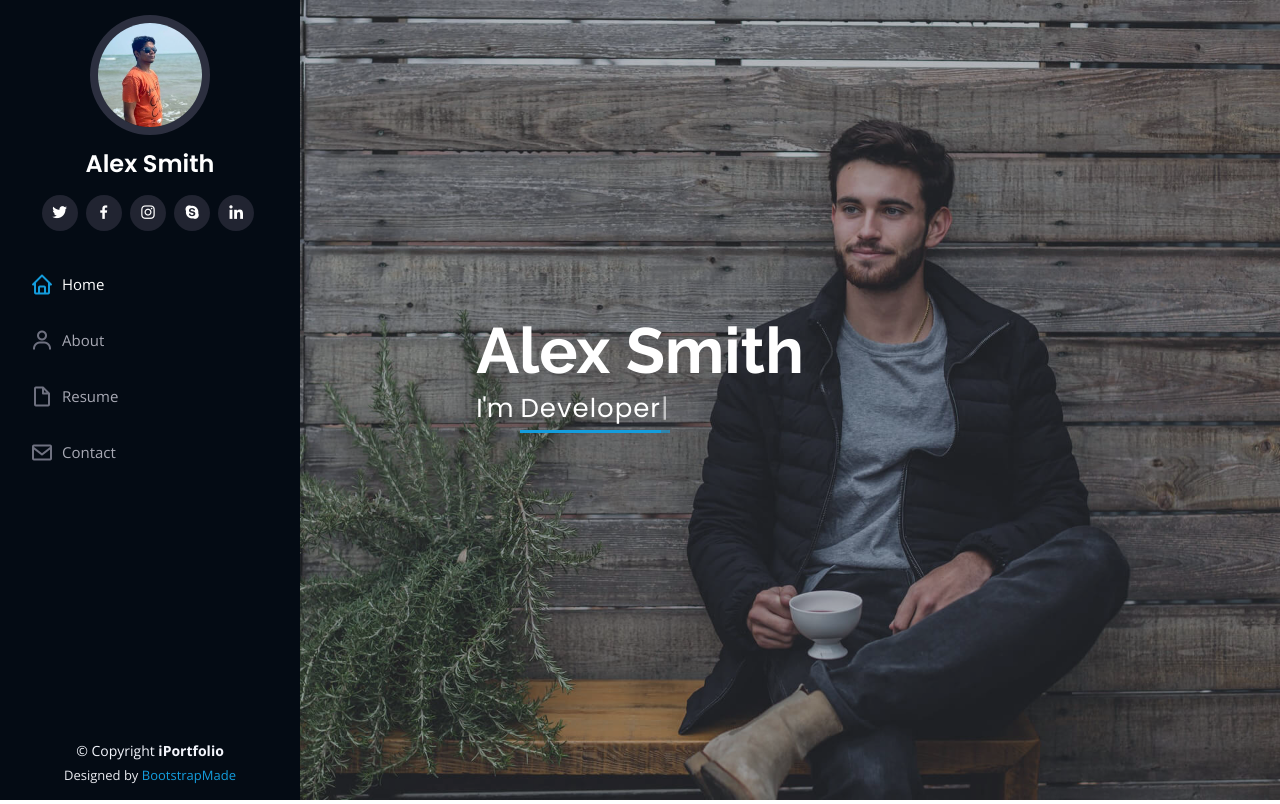
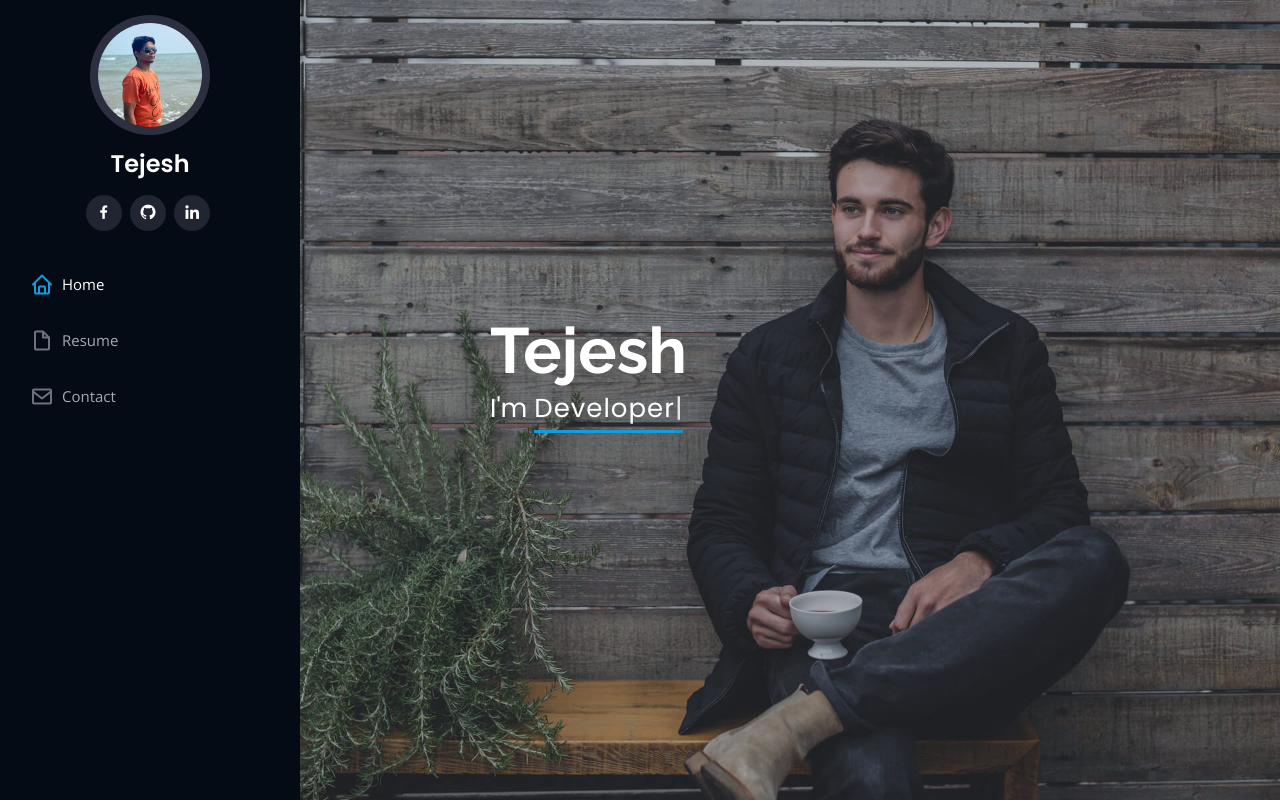
Before and after one commit to tejesh002/tejesh002.github.io, a plain HTML site: page index.html in a window 1280 px wide. Shown: the top 804 px of the page. Drawn offline with nearby package versions, Linux system fonts and the light colour scheme.

Commit message:
removed unwanted in resume

```diff
--- a/index.html
+++ b/index.html
@@ -5,7 +5,7 @@
   <meta charset="utf-8">
   <meta content="width=device-width, initial-scale=1.0" name="viewport">
 
-  <title>iPortfolio Bootstrap Template - Index</title>
+  <title>Resume Tejesh</title>
   <meta content="" name="description">
   <meta content="" name="keywords">
 
@@ -46,20 +46,18 @@
 
       <div class="profile">
         <img src="assets/img/tejesh-img.jpg" alt="" class="img-fluid rounded-circle">
-        <h1 class="text-light"><a href="index.html">Alex Smith</a></h1>
+        <h1 class="text-light"><a href="index.html">Tejesh</a></h1>
         <div class="social-links mt-3 text-center">
-          <a href="#" class="twitter"><i class="bx bxl-twitter"></i></a>
-          <a href="#" class="facebook"><i class="bx bxl-facebook"></i></a>
-          <a href="#" class="instagram"><i class="bx bxl-instagram"></i></a>
-          <a href="#" class="google-plus"><i class="bx bxl-skype"></i></a>
-          <a href="#" class="linkedin"><i class="bx bxl-linkedin"></i></a>
+          <a href="https://www.facebook.com/tejesh.teju.942" class="facebook"><i class="bx bxl-facebook"></i></a>
+          <a href="https://github.com/tejesh002" class="github"><i class="bx bxl-github"></i></a>
+          <a href="https://www.linkedin.com/in/tejesh-pichandi-2322b215a" class="linkedin"><i class="bx bxl-linkedin"></i></a>
         </div>
       </div>
 
       <nav id="navbar" class="nav-menu navbar">
         <ul>
           <li><a href="#hero" class="nav-link scrollto active"><i class="bx bx-home"></i> <span>Home</span></a></li>
-          <li><a href="#about" class="nav-link scrollto"><i class="bx bx-user"></i> <span>About</span></a></li>
+          <!-- <li><a href="#about" class="nav-link scrollto"><i class="bx bx-user"></i> <span>About</span></a></li> -->
           <li><a href="#resume" class="nav-link scrollto"><i class="bx bx-file-blank"></i> <span>Resume</span></a></li>
           <li><a href="#contact" class="nav-link scrollto"><i class="bx bx-envelope"></i> <span>Contact</span></a></li>
         </ul>
@@ -70,8 +68,8 @@
   <!-- ======= Hero Section ======= -->
   <section id="hero" class="d-flex flex-column justify-content-center align-items-center">
     <div class="hero-container" data-aos="fade-in">
-      <h1>Alex Smith</h1>
-      <p>I'm <span class="typed" data-typed-items="Designer, Developer, Freelancer"></span></p>
+      <h1>Tejesh</h1>
+      <p>I'm <span class="typed" data-typed-items="Developer"></span></p>
     </div>
   </section><!-- End Hero -->
 
@@ -125,7 +123,7 @@
     </section><!-- End About Section -->
 
     <!-- ======= Facts Section ======= -->
-    <section id="facts" class="facts">
+    <!-- <section id="facts" class="facts">
       <div class="container">
 
         <div class="section-title">
@@ -170,7 +168,8 @@
         </div>
 
       </div>
-    </section><!-- End Facts Section -->
+    </section> -->
+    <!-- End Facts Section -->
 
     <!-- ======= Skills Section ======= -->
     <section id="skills" class="skills section-bg">
@@ -376,22 +375,6 @@
 
   </main><!-- End #main -->
 
-  <!-- ======= Footer ======= -->
-  <footer id="footer">
-    <div class="container">
-      <div class="copyright">
-        &copy; Copyright <strong><span>iPortfolio</span></strong>
-      </div>
-      <div class="credits">
-        <!-- All the links in the footer should remain intact. -->
-        <!-- You can delete the links only if you purchased the pro version. -->
-        <!-- Licensing information: https://bootstrapmade.com/license/ -->
-        <!-- Purchase the pro version with working PHP/AJAX contact form: https://bootstrapmade.com/iportfolio-bootstrap-portfolio-websites-template/ -->
-        Designed by <a href="https://bootstrapmade.com/">BootstrapMade</a>
-      </div>
-    </div>
-  </footer><!-- End  Footer -->
-
   <a href="#" class="back-to-top d-flex align-items-center justify-content-center"><i class="bi bi-arrow-up-short"></i></a>
 
   <!-- Vendor JS Files -->
```
Also changed, not shown: assets/img/newphoto.jpg (added).
